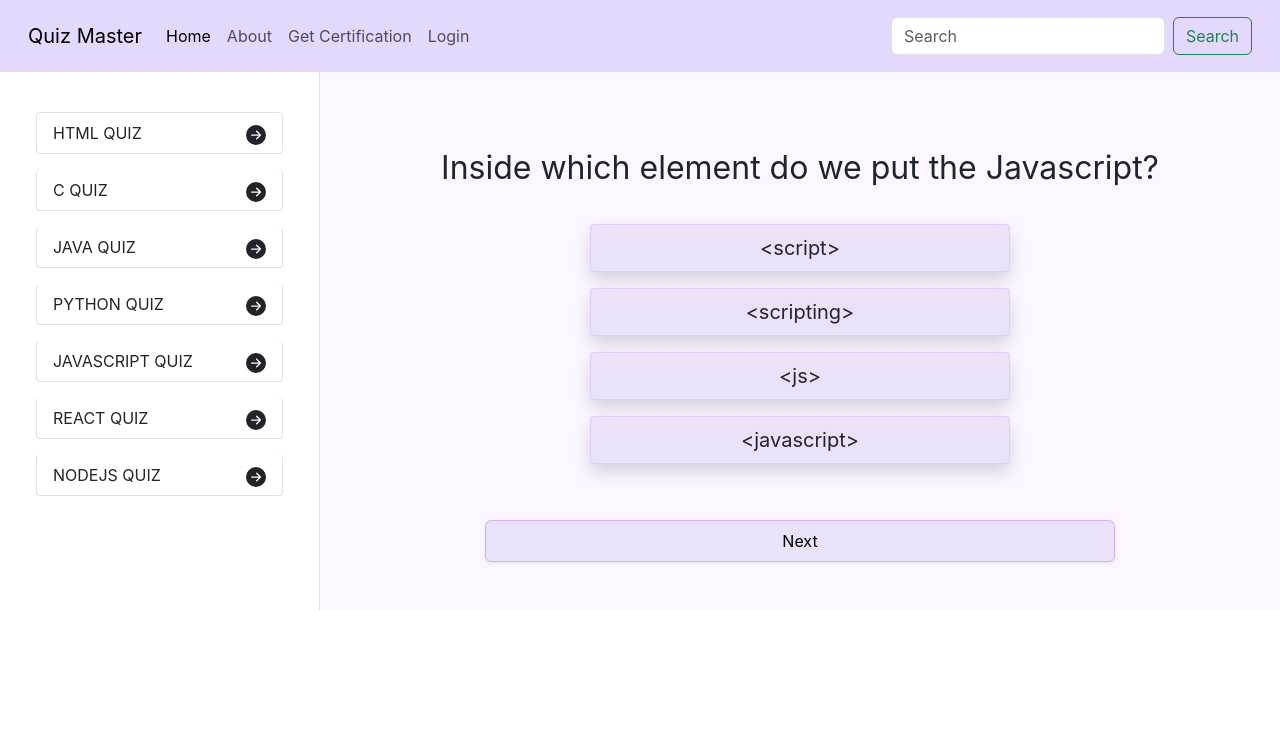
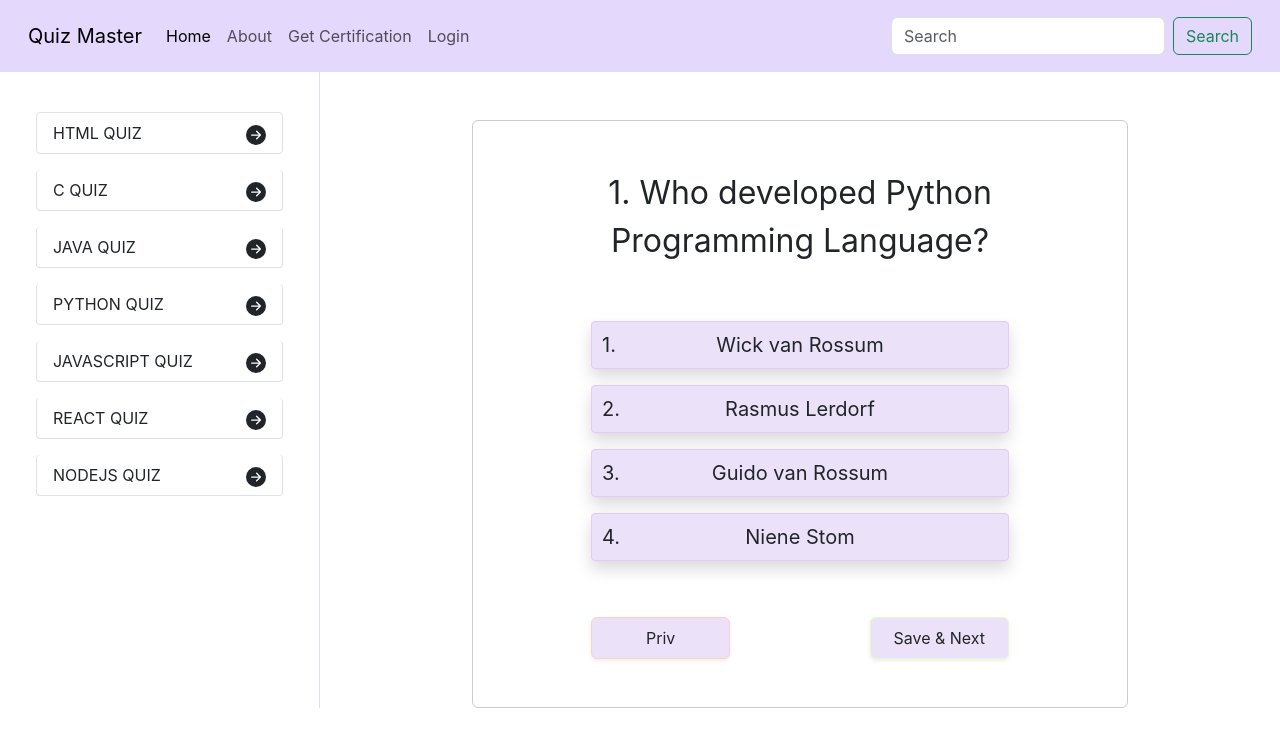
Before and after one commit to harshbhange0/quizmaster, a React (Create React App) app: page / in a window 1280 px wide. Shown: the top 746 px of the page. Built offline with nearby package versions, Linux system fonts and the light colour scheme.

Commit message:
nrxt btn logick added

```diff
--- a/src/App.css
+++ b/src/App.css
@@ -10,23 +10,40 @@
     transition: ease .10s;
 
 }
-.nextbtn{
+.next-btn{
     outline: none;
-    border: .01rem solid #d9aeff;
+    border: .01rem solid #e3fbc8;
     background-color: #ebe2f9;
 }
-.nextbtn:hover{
-    background-color: #e2d5f8;
+.next-btn:hover{
+    background-color: #d5f8d9;
     transition: ease .10s;
 }
 .btn-option{
     border: .01rem solid #e4cafa;
     background-color: #ebe2f9;
 }
+.priv-btn{
+    outline: none;
+    border: .01rem solid #fbd2c8;
+    background-color: #ebe2f9;
+}
+.priv-btn:hover{
+    background-color: #f8dcd5;
+    transition: ease .10s;
+}
 .side-Sction-Holder{
     background-color: #fff;
 }
+/* .App{
+    background-color: #fbf6ff;
+} */
 
-.App{
-    background-color: #fbf6ff;
+.que-number{
+    left: 10px;
 }
+.question-sction{
+    border: .01rem solid #ccc;
+    width: 70%;
+
+}
--- a/src/App.js
+++ b/src/App.js
@@ -4,6 +4,7 @@ import Navbar from "./Components/Navbar";
 import "./App.css";
 import SideBarSection from "./Components/SideBar";
 import QuestionSection from "./Components/QuestionSection";
+import Scoreboard from "./Components/Scoreboard";
 
 
 function App() {
@@ -22,7 +23,15 @@ function App() {
           <div className="col-12 col-sm-12 col-md-9 ">
             <div className="row">
               <div className="col-12">
-                {/* this section score board and language name and icon */}
+              <div className="container-fluid">
+                <div className="row">
+                  <div className="col-4">
+                  <Scoreboard/>
+                  </div>
+                  <div className="col-8"></div>
+                </div>
+              </div>
+
               </div>
               <div className="col-12">
                 {/* this section question  */}
--- a/src/Components/QuestionSection.js
+++ b/src/Components/QuestionSection.js
@@ -1,24 +1,39 @@
 import React from "react";
+import { useState } from "react";
+import { PyLanguage } from "./question/PyQuestion";
 
-import { jsLanguage } from "./question/JsQuestion";
 
 function QuestionSection() {
+const [queIndex, setQueIndex]=useState(0)
+ function changeQue() {
+  if(queIndex<PyLanguage.length-1){
+    setQueIndex(queIndex+1)
+    console.log(queIndex);
+  }else{}
+}
+ function priQue(){
+  if (queIndex > 0){
+    setQueIndex(queIndex-1)
+  }else{}
+ }
+
+
   return (
-    <div className="container-fluid p-5 ">
+    <div className="container-fluid mt-5 p-5 rounded question-sction">
       <div className="row">
         <div className="col-12">
-          <div className=" my-4 w-100 question-sction">
+          <div className="mb-5">
             <span className="d-block fs-2  w-100 text-center">
-              {jsLanguage[0].question}
+           {queIndex+1}. {PyLanguage[queIndex].question}
             </span>
           </div>
         </div>
         <div className="col-12">
           <div className="w-100 d-flex flex-column justify-content-center align-items-center">
-            {jsLanguage[0].option.map((option, i) => {
+            {PyLanguage[queIndex].option.map((option, i) => {
               return (
-                <button className="btn w-50 btn-option shadow rounded-1 border-1 my-2 fs-5 p-2">
-                  {option}
+                <button className="btn position-relative w-75 btn-option shadow rounded-1 border-1 my-2 fs-5 p-2">
+                  <span className=" position-absolute que-number" >{i+1}. </span>{option}
                 </button>
               );
             })}
@@ -26,9 +41,12 @@ function QuestionSection() {
         </div>
       </div>
 
-      <div className="nextBtn mt-5 justify-content-center w-100">
-        <button className="nextbtn shadow-sm d-block mx-auto p-2 rounded-2 w-75">
-          Next
+      <div className="d-flex mt-5 justify-content-center w-100">
+        <button className="btn priv-btn shadow-sm d-block mx-auto p-2 rounded-2 w-25" onClick={priQue}>
+          Priv
+        </button>
+        <button className="btn next-btn shadow-sm d-block mx-auto p-2 rounded-2 w-25" onClick={changeQue} >
+          Save & Next
         </button>
       </div>
     </div>
--- /dev/null
+++ b/src/Components/Scoreboard.js
@@ -0,0 +1,11 @@
+import React from 'react'
+
+function Scoreboard() {
+  return (
+    <div className='scoreboard-holder'>
+
+    </div>
+  )
+}
+
+export default Scoreboard
--- a/src/Components/question/PyQuestion.js
+++ b/src/Components/question/PyQuestion.js
@@ -1,14 +1,14 @@
-const PyLanguage =[
+export const PyLanguage =[
     {
         question: "Who developed Python Programming Language?",
 
         ans: 3,
 
         option:[
-            "A)Wick van Rossum",
-            "B)Rasmus Lerdorf",
-            "c) Guido van Rossum",
-            "d) Niene Stom"
+            " Wick van Rossum",
+            " Rasmus Lerdorf",
+            "  Guido van Rossum",
+            "  Niene Stom"
 
         ],
     },
@@ -20,10 +20,10 @@ const PyLanguage =[
     ans: 3,
 
     option:[
-        "a) .python",
-        "b) .pl",
-        "c) .py",
-        "d) .p",
+        "  .python",
+        "  .pl",
+        "  .py",
+        "  .p",
     ],
 },
 
@@ -34,10 +34,10 @@ const PyLanguage =[
     ans: 4,
 
     option:[
-        "a)  object-oriented programming",
-        "b) structured programming",
-        "c) functional programming",
-        "d) all of the mentioned",
+        "   object-oriented programming",
+        "  structured programming",
+        "  functional programming",
+        "  all of the mentioned",
     ],
 },
 
@@ -48,10 +48,10 @@ const PyLanguage =[
     ans: 4,
 
     option:[
-        "a)  ()",
-        "b) []",
-        "c) {}",
-        "d) set()",
+        "   ()",
+        "  []",
+        "  {}",
+        "  set()",
     ],
 },
 
@@ -62,10 +62,10 @@ const PyLanguage =[
     ans: 2,
 
     option:[
-        "a)  //",
-        "b) #",
-        "c) !",
-        "d) /*",
+        "   //",
+        "  #",
+        "  !",
+        "  /*",
     ],
 },
 
@@ -75,10 +75,10 @@ const PyLanguage =[
     ans: "A",
 
     option:[
-        "a) Identation",
-        "b) Key",
-        "c) Brackets",
-        "d) All of the mentioned",
+        "  Identation",
+        "  Key",
+        "  Brackets",
+        "  All of the mentioned",
     ],
 },
 
@@ -89,10 +89,10 @@ const PyLanguage =[
     ans: 2,
 
     option:[
-        "a) factorial()",
-        "b) print()",
-        "c) speed()",
-        "d) sqrt()",
+        "  factorial()",
+        "  print()",
+        "  speed()",
+        "  sqrt()",
     ],
 },
 
@@ -103,10 +103,10 @@ const PyLanguage =[
     ans: 2,
 
     option:[
-        "a) pass",
-        "b)eval",
-        "c) assert",
-        "d) nonlocal",
+        "  pass",
+        " eval",
+        "  assert",
+        "  nonlocal",
     ],
 },
 
@@ -117,10 +117,10 @@ const PyLanguage =[
     ans: 3,
 
     option:[
-        "a) Pip installs python",
-        "b) pip installs package",
-        "c) preferred installer program",
-        "d) all of the mention",
+        "  Pip installs python",
+        "  pip installs package",
+        "  preferred installer program",
+        "  all of the mention",
     ],
 },
 
@@ -131,10 +131,10 @@ const PyLanguage =[
     ans: 4,
 
     option:[
-        "a) sys.version(1)",
-        "b) sys.version(0)",
-        "c) sys.version(2)",
-        "d) sys.version",
+        "  sys.version(1)",
+        "  sys.version(0)",
+        "  sys.version(2)",
+        "  sys.version",
     ],
 },
 ];
```
